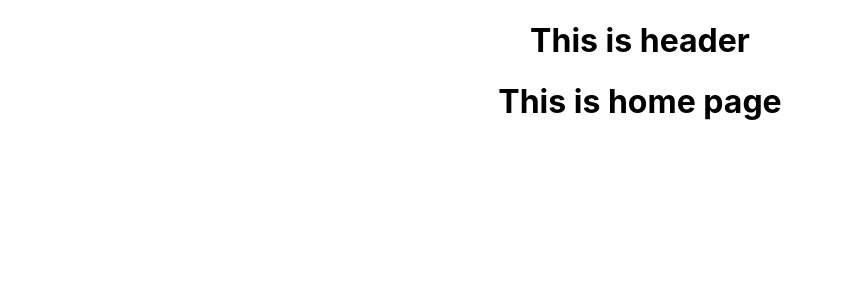
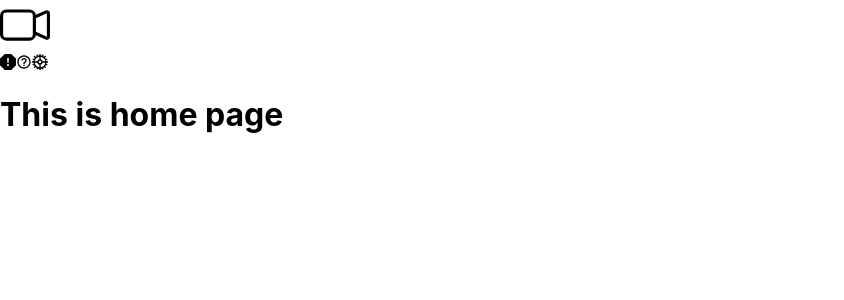
Before and after one commit to muhammad-jiku/jikmunn-video-chat-app-client, a React (Create React App) app: page / in a window 1280 px wide. Shown: the top 300 px of the page, without its empty margins (0-844 px from the left). Built offline with nearby package versions, Linux system fonts and the light colour scheme.

Commit message:
react icons added

```diff
--- a/package.json
+++ b/package.json
@@ -11,6 +11,7 @@
     "node-sass": "^7.0.1",
     "react": "^18.2.0",
     "react-dom": "^18.2.0",
+    "react-icons": "^4.4.0",
     "react-router-dom": "6",
     "react-scripts": "5.0.1",
     "shortid": "^2.2.16",
--- a/src/App.js
+++ b/src/App.js
@@ -1,15 +1,14 @@
 import React from 'react';
 import { Route, Routes } from 'react-router-dom';
 import './App.scss';
-import Header from './Components/Shared/Header/Header';
+// import Header from './Components/Shared/Header/Header';
 import NotFound from './Components/Shared/NotFound/NotFound';
 import CallPage from './Pages/CallPage/CallPage';
 import Home from './Pages/Home/Home';
 
 function App() {
   return (
-    <div className="App">
-      <Header />
+    <div>
       <Routes>
         <Route path="/" element={<Home />} />
         <Route path="/:id" element={<CallPage />} />
--- a/src/Components/Shared/Header/Header.jsx
+++ b/src/Components/Shared/Header/Header.jsx
@@ -1,10 +1,20 @@
 import React from 'react';
 import './Header.scss';
+import { BsCameraVideo, BsFillExclamationOctagonFill } from 'react-icons/bs';
+import { BiHelpCircle } from 'react-icons/bi';
+import { GrSettingsOption } from 'react-icons/gr';
 
 const Header = () => {
   return (
-    <div>
-      <h1>This is header</h1>
+    <div className="header">
+      <div className="logo">
+        <BsCameraVideo style={{ fontSize: '50px' }} />
+      </div>
+      <div className="actions">
+        <BsFillExclamationOctagonFill />
+        <BiHelpCircle />
+        <GrSettingsOption />
+      </div>
     </div>
   );
 };
--- a/src/Pages/Home/Home.jsx
+++ b/src/Pages/Home/Home.jsx
@@ -1,9 +1,11 @@
 import React from 'react';
+import Header from '../../Components/Shared/Header/Header';
 import './Home.scss';
 
 const Home = () => {
   return (
-    <div>
+    <div className="homePage">
+      <Header />
       <h1>This is home page</h1>
     </div>
   );
--- a/src/Pages/Home/Home.scss
+++ b/src/Pages/Home/Home.scss
@@ -0,0 +1,5 @@
+.homePage {
+  display: flex;
+  flex-direction: column;
+  min-height: 100vh;
+}
```
Also changed, not shown: 2 other files (tests, documents, lock files or other folders).
